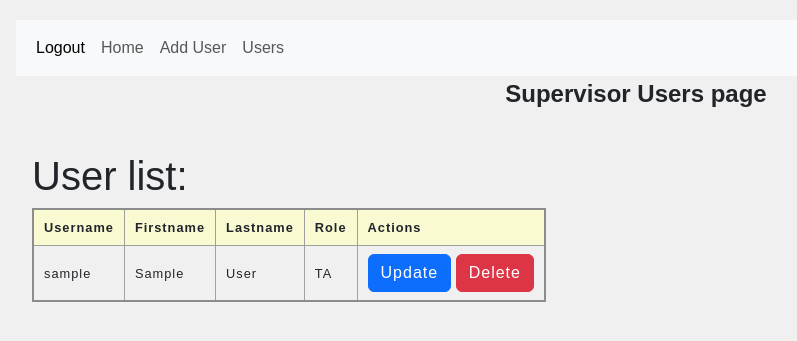
After one commit to zsoomro2/TAProject_v4, a Django app: page /user_page.html/ in a window 1280 px wide. The commit adds this page. Shown: the top 341 px of the page, without its empty margins (4-801 px from the left). Run offline with Django 5.2, Linux system fonts and the light colour scheme; tables that the repository leaves empty hold one stand-in row (values such as "Sample post").

Commit message:
-small update with the user_page and table.css, typo corrected

```diff
--- a/TAProject_v4/urls.py
+++ b/TAProject_v4/urls.py
@@ -16,7 +16,8 @@ Including another URLconf
 """
 from django.contrib import admin
 from django.urls import path
-from ta_app.views import login, supervisor, instructor, ta, adduser, LogoutView, edit, Delete
+from ta_app.views import (login, supervisor, instructor, ta,
+                          adduser, LogoutView, edit, Delete, user_page)
 
 urlpatterns = [
     path('admin/', admin.site.urls),
@@ -27,6 +28,7 @@ urlpatterns = [
     path('adduser/', adduser.as_view(), name='adduser'),
     path('logout/', LogoutView.as_view(), name='logout'),
     path('edit.html/<str:username>', edit.as_view(), name='edit'),
-    path('delete.html/<str:username>', Delete.as_view(), name='delete')
+    path('delete.html/<str:username>', Delete.as_view(), name='delete'),
+    path('user_page.html/', user_page.as_view(), name='userpage')
 
 ]
--- a/acceptance_tests/tests.py
+++ b/acceptance_tests/tests.py
@@ -1,3 +1,4 @@
+from datetime import datetime
 from django.test import TestCase, Client
 from ta_app.models import User, Course
 
--- a/static/styles.css
+++ b/static/styles.css
@@ -1,4 +1,4 @@
-/* styles.css */
+ /* styles.css */
 
 body {
     font-family: Arial, sans-serif;
--- /dev/null
+++ b/static/table.css
@@ -0,0 +1,39 @@
+table {
+  border-collapse: collapse;
+  border: 2px solid rgb(140 140 140);
+  font-family: Arial, sans-serif;
+  font-size: 0.8rem;
+  letter-spacing: 1px;
+}
+
+caption {
+  caption-side: bottom;
+  padding: 10px;
+  font-weight: bold;
+}
+
+thead {
+  background-color: lightgoldenrodyellow;
+}
+
+th,
+td {
+  border: 1px solid rgb(160 160 160);
+  padding: 8px 10px;
+}
+
+td:last-of-type {
+  text-align: center;
+}
+
+tbody > tr:nth-of-type(even) {
+  background-color: lightgrey;
+}
+
+tfoot th {
+  text-align: right;
+}
+
+tfoot td {
+  font-weight: bold;
+}
--- a/ta_app/views.py
+++ b/ta_app/views.py
@@ -31,12 +31,12 @@ class login(View):
             elif user.getRole() == "Instructor":
                 user = User.objects.get(username=user.username)
                 return render(request, 'instructor.html',
-                              {'message': "You have logged in", 'user': user.usename})
+                              {'message': "You have logged in", 'user': user.username})
 
             else:
-                user = User.objects.filter(username=user.username)
+                user = User.objects.get(username=user.username)
                 return render(request, 'ta.html', {
-                    'message': "You have logged in", 'user': user.usename})
+                    'message': "You have logged in", 'user': user.username})
 
         if user_obj is None:
             return render(request, 'login.html',
@@ -79,7 +79,10 @@ class supervisor(View):
         course_list = Course.objects.all()
         return render(request, 'supervisor.html',{'user_list': user_list, 'course_list': course_list})
 
-
+class user_page(View):
+    def get(self, request):
+        user_list = User.objects.all()
+        return render(request, 'editUser.html',{'user_list': user_list})
 
 
 class instructor(View):
--- /dev/null
+++ b/templates/editUser.html
@@ -0,0 +1,43 @@
+{% extends 'base.html' %}
+
+{% block content %}
+<head>
+    <meta charset="UTF-8">
+    <title>Supervisor Users page</title>
+    {% load static %}
+    <link rel="stylesheet" type="text/css" href="{% static 'styles.css' %}">
+    <link rel="stylesheet" type="text/css" href="{% static 'table.css' %}">
+</head>
+
+<body>
+    <header>Supervisor Users page</header>
+    <br>
+</head>
+<div class="w-75 p-3">
+    <strong><h1>User list:</h1></strong>
+  <table>
+    <thead>
+      <tr>
+         <th>Username</th>
+        <th>Firstname</th>
+        <th>Lastname</th>
+          <th>Role</th>
+          <th>Actions</th>
+      </tr>
+    </thead>
+    <tbody>
+        {% for item in user_list %}
+      <tr>
+        <td>{{ item.username }}</td>
+        <td>{{ item.fname }}</td>
+        <td>{{ item.lname }}</td>
+        <td>{{ item.role }}</td>
+          <td><a class="btn btn-primary" href="{% url 'edit' item.username %}" role="button">Update</a>
+              <a class="btn btn-danger" href="{% url 'delete' item.username %}" role="button">Delete</a></td>
+      </tr>
+    {% endfor %}
+    </tbody>
+  </table>
+</div>
+</body>
+{% endblock %}
--- a/templates/navbar.html
+++ b/templates/navbar.html
@@ -14,6 +14,9 @@
           <li class="nav-item">
               <a class="nav-link" href="{% url 'adduser' %}">Add User</a>
           </li>
+          <li class="nav-item">
+              <a class="nav-link" href="{% url 'userpage' %}">Users</a>
+          </li>
       </ul>
     </div>
   </div>
```
Also changed, not shown: templates/add_user.html (+7 -6 lines), templates/supervisor.html (+4 -10 lines).
